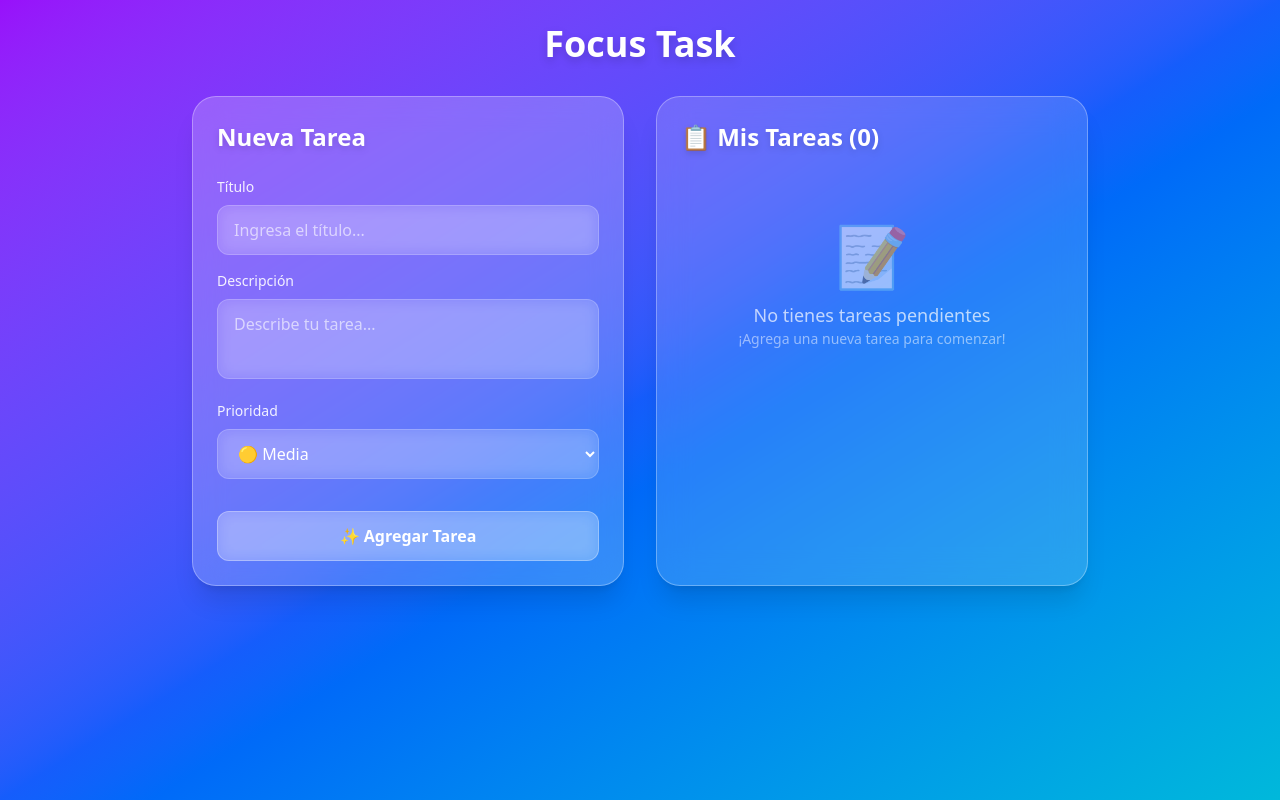
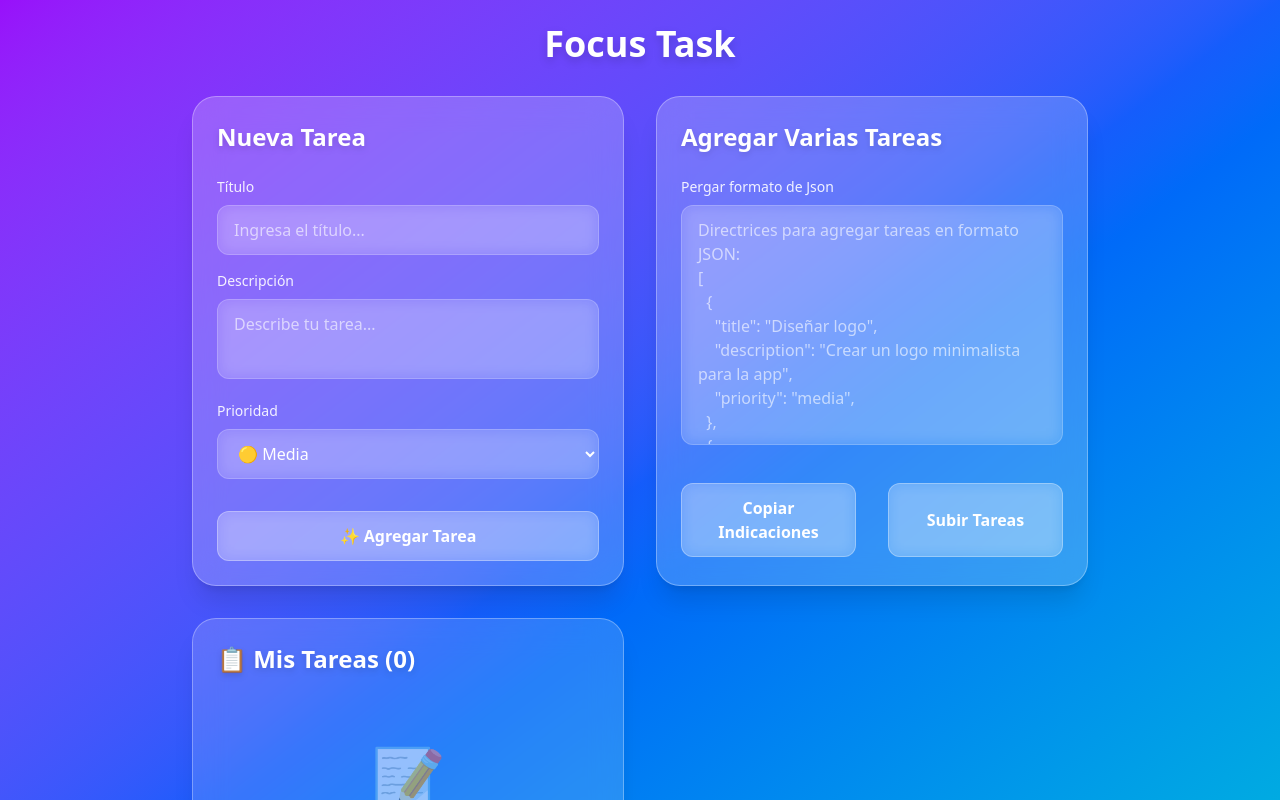
Before and after one commit to esteban-abanto-2709/FocusTask, a React (Vite) app: page / in a window 1280 px wide. Shown: the top 800 px of the page. Built offline with nearby package versions, Linux system fonts and the light colour scheme.

Commit message:
feature(taskImporter): add TaskImporter component for bulk task upload and enhance TaskForm by removing unused status field

```diff
--- a/src/App.tsx
+++ b/src/App.tsx
@@ -1,6 +1,7 @@
 import TaskProvider from "@/components/TaskProvider";
 import TaskForm from "@/components/TaskForm";
 import TaskList from "@/components/TaskList";
+import TaskImporter from "@/components/TaskImporter";
 
 export default function App() {
 
@@ -14,6 +15,7 @@ export default function App() {
         <TaskProvider>
           <div className="grid md:grid-cols-2 gap-8">
             <TaskForm />
+            <TaskImporter />
             <TaskList />
           </div>
         </TaskProvider>
--- a/src/components/TaskForm.tsx
+++ b/src/components/TaskForm.tsx
@@ -1,7 +1,7 @@
 import { useState } from "react";
 
 import { useTasks } from "@/hook/useTasks";
-import { TaskPriority, TaskStatus, type TaskPriorityType } from "@/types/Task";
+import { TaskPriority, type TaskPriorityType } from "@/types/Task";
 
 export default function TaskForm() {
 
@@ -15,8 +15,7 @@ export default function TaskForm() {
     const newTask = {
       title,
       description,
-      priority,
-      status: TaskStatus.PENDIENTE
+      priority
     };
 
     addTask(newTask);
@@ -33,9 +32,7 @@ export default function TaskForm() {
       <div className="flex flex-col gap-4">
         <div>
           <label className="block text-sm font-medium text-white/90 mb-2">Título</label>
-          <input
-            type="text"
-            value={title}
+          <input type="text" value={title}
             onChange={(e) => { setTitle(e.currentTarget.value) }}
             className="w-full px-4 py-3 rounded-xl bg-white/10 backdrop-blur-sm border border-white/20 text-white placeholder-white/60 focus:outline-none focus:ring-2 focus:ring-white/50 focus:border-white/40 transition-all duration-200"
             placeholder="Ingresa el título..."
@@ -44,8 +41,7 @@ export default function TaskForm() {
 
         <div>
           <label className="block text-sm font-medium text-white/90 mb-2">Descripción</label>
-          <textarea
-            value={description}
+          <textarea value={description}
             onChange={(e) => { setDescription(e.currentTarget.value) }}
             className="w-full px-4 py-3 rounded-xl bg-white/10 backdrop-blur-sm border border-white/20 text-white placeholder-white/60 focus:outline-none focus:ring-2 focus:ring-white/50 focus:border-white/40 transition-all duration-200 resize-none h-20"
             placeholder="Describe tu tarea..."
--- /dev/null
+++ b/src/components/TaskImporter.tsx
@@ -0,0 +1,99 @@
+import { useState } from "react";
+
+import type { Task } from '@/types/Task';
+import { useTasks } from "@/hook/useTasks";
+
+export default function TaskImporter() {
+
+  const { addTask } = useTasks();
+  const [jsonInput, setJsonInput] = useState("");
+
+  //TODO: Mejorar esta parte del texto y idicar las cosas reales de como subir el json
+  const placeholder = `Directrices para agregar tareas en formato JSON:
+[
+  {
+    "title": "Diseñar logo",
+    "description": "Crear un logo minimalista para la app",
+    "priority": "media",
+  },
+  {
+    "title": "Configurar CI/CD",
+    "description": "Automatizar despliegue con GitHub Actions",
+    "priority": "baja",
+  }
+]`;
+
+  function onClickCopyFormat() {
+    navigator.clipboard.writeText(placeholder)
+      .then(() => {
+        //TODO: Tiene que cambiar, no quiero una alerta, busquemos otra forma de indicar que se copio
+        alert("Formato copiado al portapapeles ✅");
+      })
+      .catch((err) => {
+        console.error("Error copiando: ", err);
+      });
+  }
+
+  function onClickUploadTasks() {
+    try {
+      const parsed = JSON.parse(jsonInput);
+
+      if (!Array.isArray(parsed)) {
+        alert("El JSON debe ser un arreglo de tareas");
+        return;
+      }
+
+      //TODO: Si la validacion es necesaria es porque el 'placeholder' esta mal hecho, tenemos que removerlo
+      parsed.forEach((task: Task, index: number) => {
+        if (typeof task.title !== "string") {
+          throw new Error(`Tarea en posición ${index} no válida`);
+        }
+      });
+
+      parsed.forEach((task: Task) => addTask(task));
+
+      setJsonInput("");
+
+      //TODO: Tiene que cambiar, no quiero una alerta
+      alert("Tareas cargadas con éxito ✅");
+    } catch (err) {
+      console.error(err);
+
+      //TODO: Tiene que cambiar, no quiero una alerta
+      alert("El texto no es un JSON válido de tareas");
+    }
+  }
+
+  return (
+    <div className="bg-white/20 backdrop-blur-lg p-6 rounded-3xl shadow-xl border border-white/30 hover:shadow-2xl transition-all duration-300">
+      <h2 className="text-2xl font-bold mb-6 text-white drop-shadow-md">Agregar Varias Tareas</h2>
+
+      <div className="flex flex-col gap-4">
+
+        <div>
+          <label className="block text-sm font-medium text-white/90 mb-2">Pergar formato de Json</label>
+          <textarea value={jsonInput}
+            onChange={(e) => { setJsonInput(e.currentTarget.value) }}
+            className="w-full px-4 py-3 rounded-xl bg-white/10 backdrop-blur-sm border border-white/20 text-white placeholder-white/60 focus:outline-none focus:ring-2 focus:ring-white/50 focus:border-white/40 transition-all duration-200 resize-none h-60"
+            placeholder={placeholder}
+          />
+        </div>
+
+        <div className="grid md:grid-cols-2 gap-8">
+          <button
+            onClick={onClickCopyFormat}
+            className="w-full mt-4 px-6 py-3 rounded-xl bg-white/20 hover:bg-white/30 text-white font-semibold border border-white/30 backdrop-blur-sm transition-all duration-300 hover:scale-105 hover:shadow-lg active:scale-95"
+          >
+            Copiar Indicaciones
+          </button>
+          <button
+            onClick={onClickUploadTasks}
+            className="w-full mt-4 px-6 py-3 rounded-xl bg-white/20 hover:bg-white/30 text-white font-semibold border border-white/30 backdrop-blur-sm transition-all duration-300 hover:scale-105 hover:shadow-lg active:scale-95"
+          >
+            Subir Tareas
+          </button>
+        </div>
+      </div>
+    </div>
+  );
+}
--- a/src/components/TaskProvider.tsx
+++ b/src/components/TaskProvider.tsx
@@ -1,5 +1,6 @@
 import { useState, type ReactNode } from 'react';
 import type { Task, TaskContextType } from '@/types/Task';
+import { TaskStatus } from '@/types/Task';
 
 import { TaskContext } from "@/context/TaskContext";
 
@@ -10,11 +11,12 @@ interface TaskProviderProps {
 export default function TaskProvider({ children }: TaskProviderProps) {
   const [tasks, setTasks] = useState<Task[]>([]);
 
-  const addTask = (taskData: Omit<Task, 'id' | 'createdAt'>) => {
+  const addTask = (taskData: Omit<Task, 'id' | 'createdAt' | 'status'>) => {
     const newTask: Task = {
       ...taskData,
       id: crypto.randomUUID(),
       createdAt: Date.now(),
+      status: TaskStatus.PENDIENTE
     };
 
     setTasks(prevTasks => [...prevTasks, newTask]);
--- a/src/types/Task.ts
+++ b/src/types/Task.ts
@@ -24,7 +24,7 @@ export interface Task {
 
 export interface TaskContextType {
   tasks: Task[];
-  addTask: (task: Omit<Task, 'id' | 'createdAt'>) => void;
+  addTask: (task: Omit<Task, 'id' | 'createdAt'  | 'status'>) => void;
   updateTask: (id: string, updates: Partial<Pick<Task, 'title' | 'description' | 'priority' | 'status'>>) => void;
   deleteTask: (id: string) => void;
   markAsCompleted: (id: string) => void;
```
